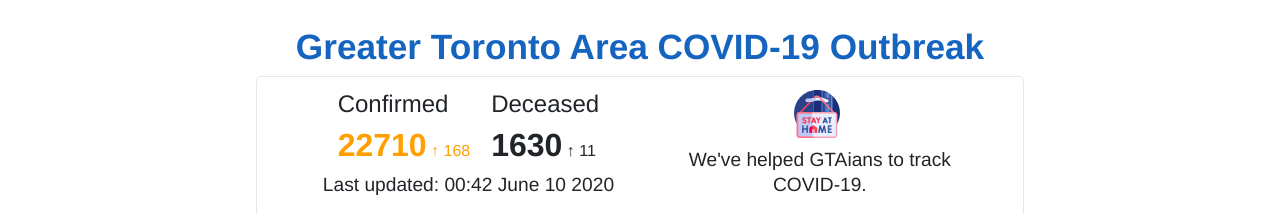
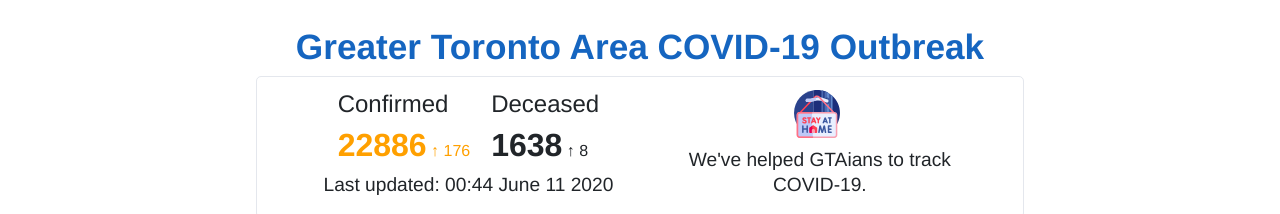
Before and after one commit to bblwq/gta-covid-tracker, a plain HTML site: page index.html in a window 1280 px wide. Shown: the top 214 px of the page. Drawn offline with nearby package versions, Linux system fonts and the light colour scheme.

Commit message:
Update index.html

```diff
--- a/index.html
+++ b/index.html
@@ -30,14 +30,14 @@
       <div class="col-sm-6 data">
         <div class="confirmed">
           <h2>Confirmed</h2>
-          <h2 class="confirmed-num">22710<span style="font-size: 1rem; font-weight: 200;"> ↑ 168 </span></h2>
+          <h2 class="confirmed-num">22886<span style="font-size: 1rem; font-weight: 200;"> ↑ 176 </span></h2>
         </div>
 
         <div class="deaths">
           <h2>Deceased</h2>
-          <h2 class="deaths-num">1630<span style="font-size: 1rem; font-weight: 200;"> ↑ 11 </span></h2>
+          <h2 class="deaths-num">1638<span style="font-size: 1rem; font-weight: 200;"> ↑ 8 </span></h2>
         </div>
-        <h3 class="update-time">Last updated: 00:42 June 10 2020</h3>
+        <h3 class="update-time">Last updated: 00:44 June 11 2020</h3>
       </div>
 
       <div class="col-sm-6 visit-counter">
```
